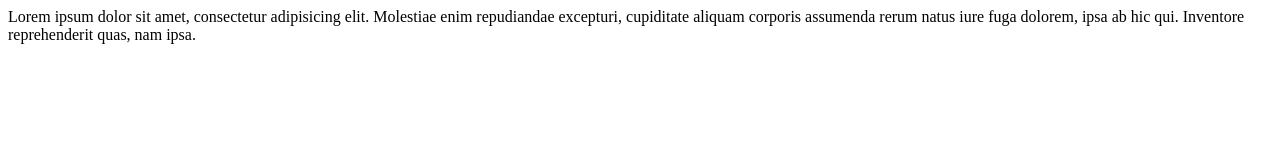
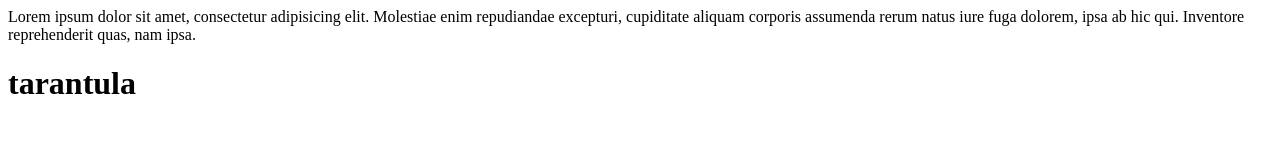
Before and after one commit to tarantula-3/git_test, a plain HTML site: page index.html in a window 1280 px wide. Drawn offline with Linux system fonts and the light colour scheme.

Commit message:
added h1 in index

```diff
--- a/index.html
+++ b/index.html
@@ -6,5 +6,7 @@
 </head>
 <body>
 	Lorem ipsum dolor sit amet, consectetur adipisicing elit. Molestiae enim repudiandae excepturi, cupiditate aliquam corporis assumenda rerum natus iure fuga dolorem, ipsa ab hic qui. Inventore reprehenderit quas, nam ipsa.
+
+	<h1>tarantula</h1>
 </body>
 </html>
```
